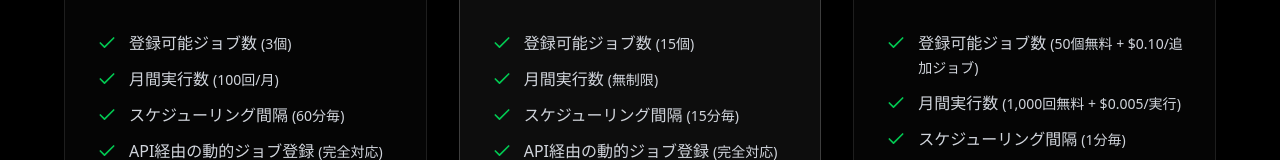
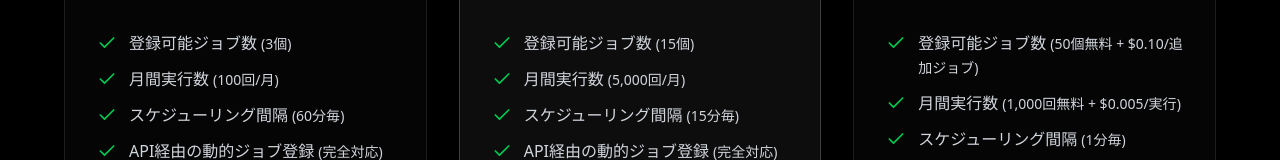
Before and after one commit to Claft-Developers/ReCoron, a Next.js app: page /pricing in a window 1280 px wide. Shown: the part 474-634 px from the top of the page. Built offline with nearby package versions, Linux system fonts and the light colour scheme.

Commit message:
fix: infinity to 5000

```diff
--- a/src/constants/plan.ts
+++ b/src/constants/plan.ts
@@ -47,7 +47,7 @@ const PRICING_TIERS = [
         popular: true,
         features: {
             jobs: { included: true, value: "15個" },
-            executions: { included: true, value: "無制限" },
+            executions: { included: true, value: "5,000回/月" },
             scheduling: { included: true, value: "15分毎" },
             dynamicJobs: { included: true, value: "完全対応" },
             apiCalls: { included: true, value: "150回/日" },
@@ -58,7 +58,7 @@ const PRICING_TIERS = [
         },
         limit: {
             maxJobs: 15,
-            maxExecutions: Infinity,
+            maxExecutions: 5000,
             maxScheduling: 15,
             maxApiCalls: 500,
             maxLogsDays: 7,
```
